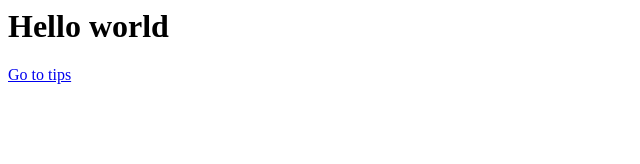
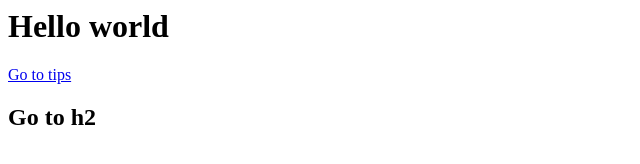
Before and after one commit to mockinterview-cs/Mock-Interview-Library, a plain HTML site: page index.html in a window 1280 px wide. Shown: the whole page, without its empty margins (0-640 px from the left). Drawn offline with Linux system fonts and the light colour scheme.

Commit message:
Update index.html

```diff
--- a/index.html
+++ b/index.html
@@ -1,2 +1,3 @@
 <h1>Hello world</h1>
 <a href="./tips.html">Go to tips</a>
+<h2>Go to h2</h2>
```
